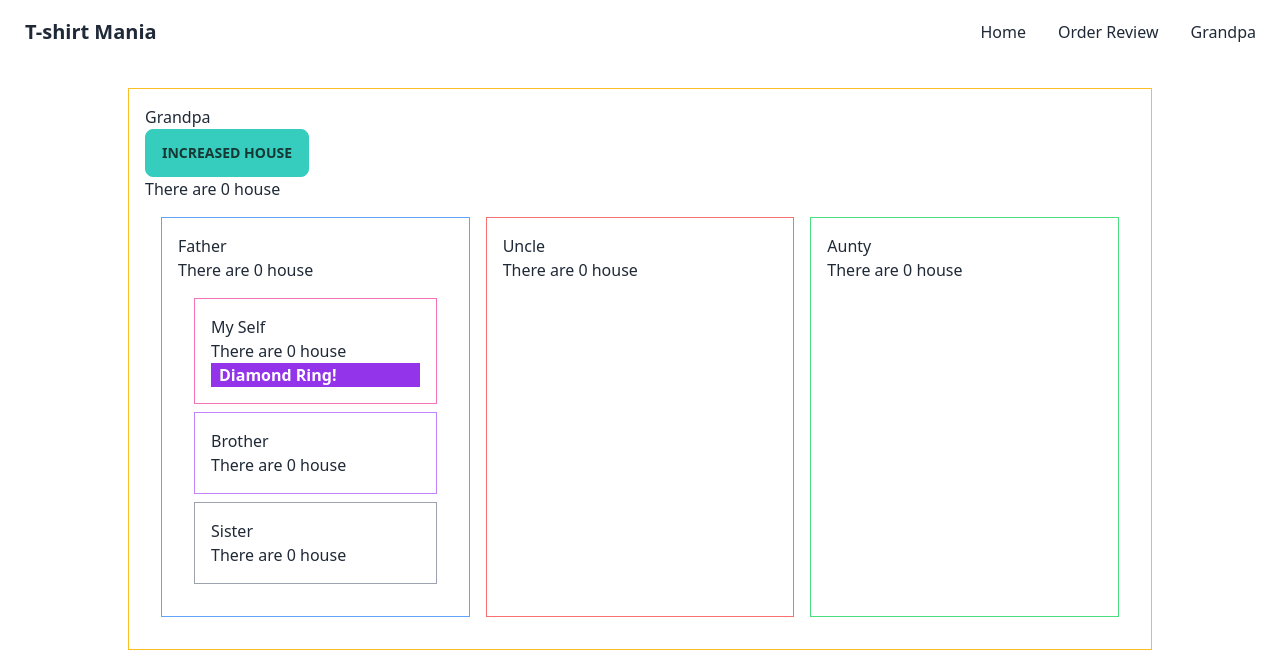
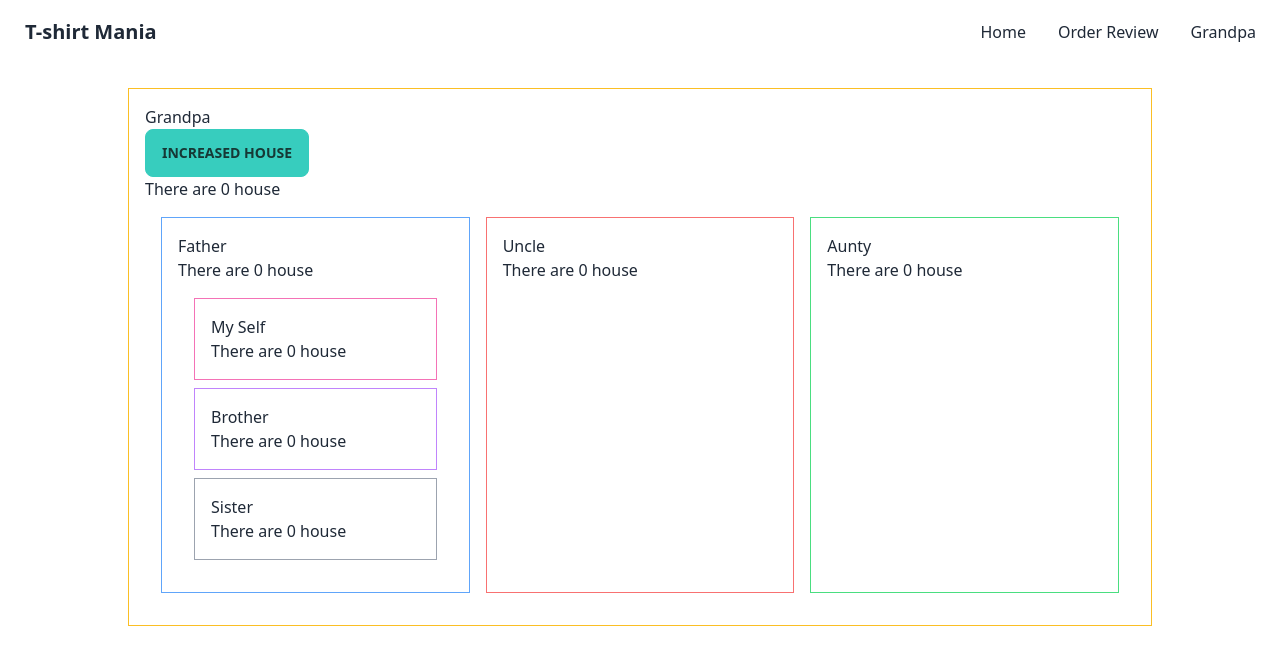
Before and after one commit to Tusar78/React-router-state, a React (Create React App) app in the folder tshirt-mania/: page /grandpa in a window 1280 px wide. Shown: the top 656 px of the page. Built offline with nearby package versions, Linux system fonts and the light colour scheme.

Commit message:
Prepare to again explore context api

```diff
--- a/tshirt-mania/src/Components/Grandpa/Grandpa.js
+++ b/tshirt-mania/src/Components/Grandpa/Grandpa.js
@@ -1,9 +1,8 @@
-import React, { createContext, useState } from "react";
+import React, { useState } from "react";
 import Aunty from "../Aunty/Aunty";
 import Father from "../Father/Father";
 import Uncle from "../Uncle/Uncle";
 
-export const RingContext = createContext("Ring");
 
 const Grandpa = () => {
   const [myHouse, setMyHouse] = useState(0);
@@ -17,7 +16,6 @@ const Grandpa = () => {
   const house = <p>There are {myHouse} house</p>;
 
   return (
-    <RingContext.Provider value={ornament}>
       <div className="max-w-screen-lg mx-auto mt-6 border border-amber-400 p-4">
         <h2>Grandpa</h2>
         <button className="btn btn-accent" onClick={handleHouse}>
@@ -30,7 +28,6 @@ const Grandpa = () => {
           <Aunty house={house} />
         </div>
       </div>
-    </RingContext.Provider>
   );
 };
 
--- a/tshirt-mania/src/Components/MySelf/MySelf.js
+++ b/tshirt-mania/src/Components/MySelf/MySelf.js
@@ -1,13 +1,11 @@
-import React, { useContext } from 'react';
-import { RingContext } from '../Grandpa/Grandpa';
+import React from 'react';
 
 const MySelf = ({house}) => {
-  const myGift = useContext(RingContext)
   return (
     <div className='border border-pink-400 p-4'>
       <h5>My Self</h5>
       {house}
-      <p className='text-white bg-purple-600 font-semibold px-2'>{myGift}</p>
+      <p className='text-white bg-purple-600 font-semibold px-2'></p>
     </div>
   );
 };
```
